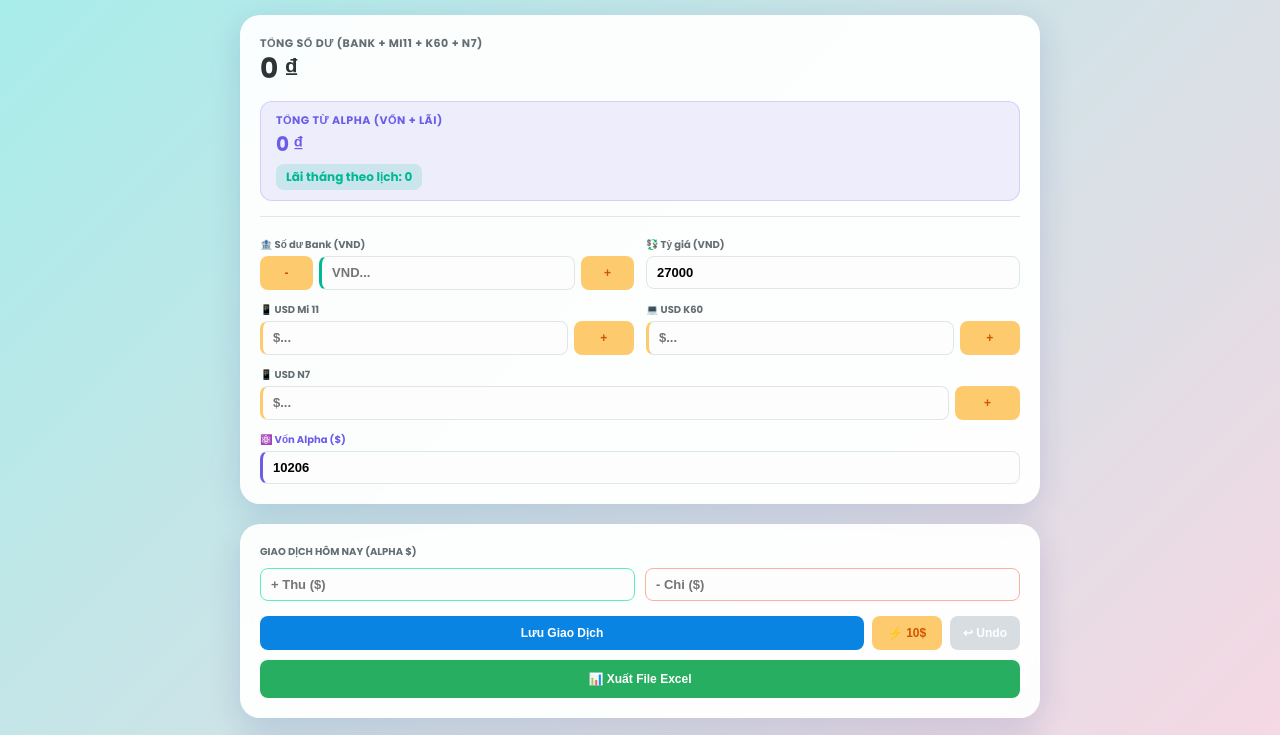
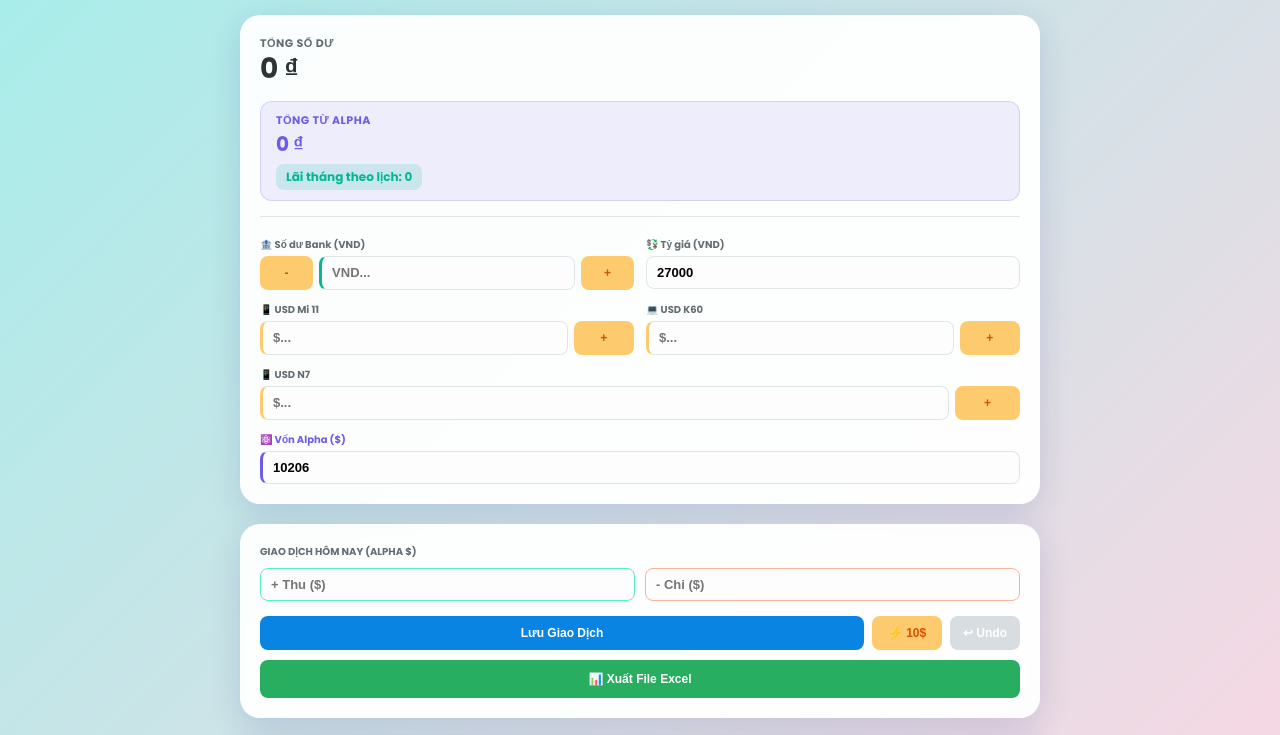
Before and after one commit to Winnyzzzz/Alpha, a plain HTML site: page index.html in a window 1280 px wide. Shown: the top 735 px of the page. Drawn offline with Linux system fonts and the light colour scheme; no server answers.

Commit message:
Add files via upload

```diff
--- a/index.html
+++ b/index.html
@@ -220,12 +220,12 @@
     <div class="glass-card">
         <div class="dashboard-header">
             <div class="balance-group">
-                <div class="balance-label">TỔNG SỐ DƯ (BANK + Mi11 + K60 + N7)</div>
+                <div class="balance-label">TỔNG SỐ DƯ</div>
                 <div class="balance-total" id="totalBalanceVND">0 ₫</div>
             </div>
 
             <div class="alpha-box">
-                <div class="balance-label" style="color: var(--purple)">TỔNG TỪ ALPHA (VỐN + LÃI)</div>
+                <div class="balance-label" style="color: var(--purple)">TỔNG TỪ ALPHA</div>
                 <div class="alpha-total" id="alphaTotalVND">0 ₫</div>
                 <div id="profitBadge" class="profit-badge">Lãi tháng theo lịch: 0</div>
             </div>
```
